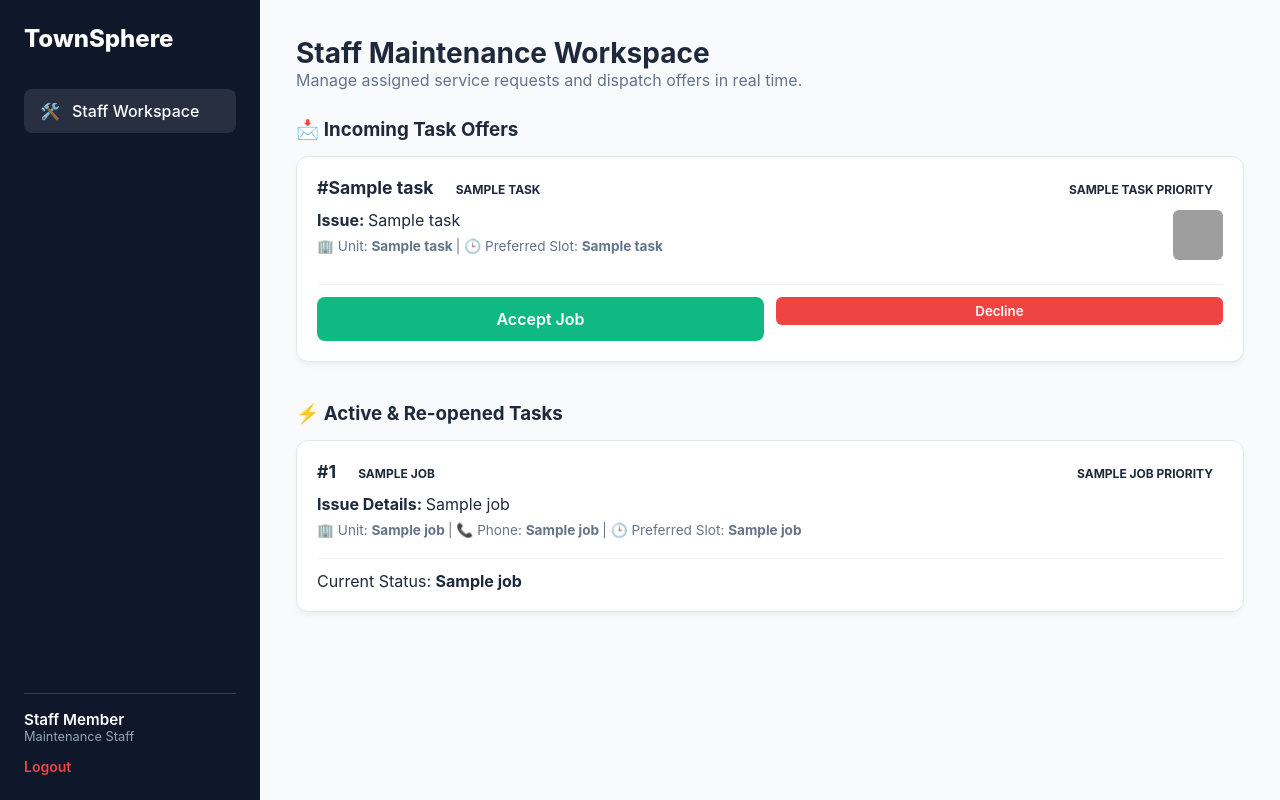
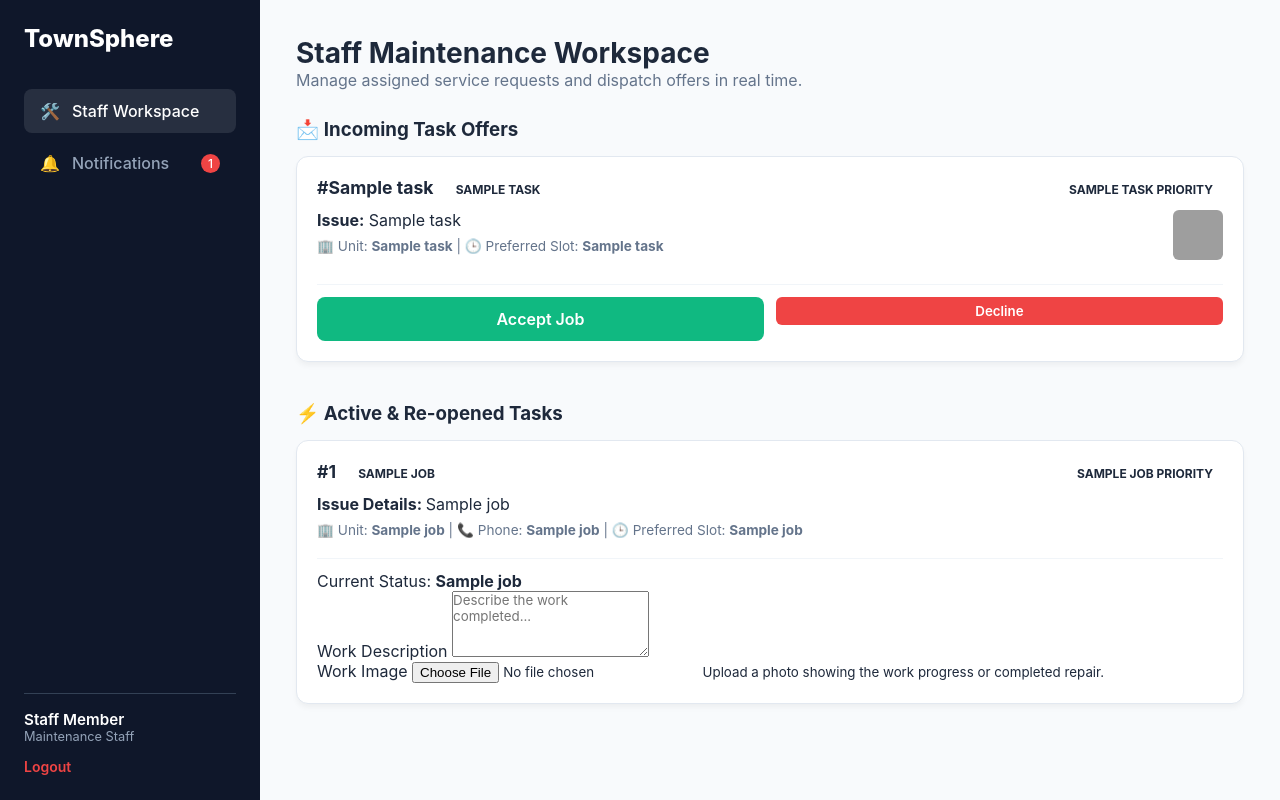
Before and after one commit to Kirthershni/TownSphere, a Flask app: template templates/staff_dashboard.html in a window 1280 px wide. Run offline with Flask 3, Linux system fonts and the light colour scheme; the template is opened without the code that fills it: most values are stand-ins (such as "Sample title", 1, 10 or a date in 2020); grey boxes are pictures that could not be loaded.

Commit message:
Refactor staff_dashboard.html for better layout
Updated staff dashboard layout and improved task display.

```diff
--- a/templates/staff_dashboard.html
+++ b/templates/staff_dashboard.html
@@ -3,6 +3,7 @@
 <head>
     <meta charset="UTF-8">
     <meta name="viewport" content="width=device-width, initial-scale=1.0">
+
     <title>TownSphere - Staff Workspace</title>
 
     <link rel="stylesheet"
@@ -14,6 +15,7 @@
 <!-- =========================================================
      FLASH MESSAGE
 ========================================================= -->
+
 {% with messages = get_flashed_messages(with_categories=true) %}
     {% if messages %}
         <div class="modal-overlay" id="flashModal">
@@ -51,12 +53,14 @@
 <!-- =========================================================
      DASHBOARD LAYOUT
 ========================================================= -->
+
 <div class="dashboard-layout">
 
 
     <!-- =====================================================
          SIDEBAR
     ====================================================== -->
+
     <aside class="sidebar">
 
         <div class="sidebar-brand">
@@ -68,10 +72,28 @@
             <li>
                 <a href="{{ url_for('staff_dashboard') }}"
                    class="active">
-
                     🛠️
                     <span>Staff Workspace</span>
+                </a>
+            </li>
 
+            <li>
+                <a href="{{ url_for('notifications') }}">
+                    🔔
+                    <span>Notifications</span>
+
+                    {% if unread_notification_count > 0 %}
+                        <span style="
+                            background: var(--danger);
+                            color: white;
+                            border-radius: 50%;
+                            padding: 2px 7px;
+                            font-size: 0.75rem;
+                            margin-left: auto;
+                        ">
+                            {{ unread_notification_count }}
+                        </span>
+                    {% endif %}
                 </a>
             </li>
 
@@ -79,6 +101,7 @@
 
 
         <!-- LOGGED-IN STAFF -->
+
         <div class="sidebar-user">
 
             <div class="user-name">
@@ -96,9 +119,7 @@
                    font-size: 0.875rem;
                    font-weight: 600;
                ">
-
                 Logout
-
             </a>
 
         </div>
@@ -109,10 +130,12 @@
     <!-- =====================================================
          MAIN CONTENT
     ====================================================== -->
+
     <main class="main-content">
 
 
         <!-- PAGE HEADER -->
+
         <div class="content-header">
 
             <h2>
@@ -127,9 +150,9 @@
 
 
         <!-- =================================================
-             SECTION 1
-             INCOMING TASK OFFERS
+             SECTION 1: INCOMING TASK OFFERS
         ================================================== -->
+
         <section style="margin-bottom: 40px;">
 
             <h3 style="
@@ -154,6 +177,7 @@
 
 
                             <!-- CARD HEADER -->
+
                             <div class="complaint-card-header">
 
                                 <div>
@@ -166,61 +190,46 @@
                                         {{ task[2] }}
                                     </span>
 
-
                                     {% if task[6] == 1 %}
-
                                         <span class="badge sos-badge">
                                             🚨 EMERGENCY SOS
                                         </span>
-
                                     {% endif %}
 
                                 </div>
 
-
                                 <div>
-
                                     <span class="badge {{ task[4] }}">
                                         {{ task[4] }} Priority
                                     </span>
-
                                 </div>
 
                             </div>
 
 
                             <!-- CARD BODY -->
+
                             <div class="complaint-card-body">
 
                                 <div class="complaint-details">
 
                                     <p class="description">
-
-                                        <strong>
-                                            Issue:
-                                        </strong>
-
+                                        <strong>Issue:</strong>
                                         {{ task[3] }}
-
                                     </p>
-
 
                                     <div class="meta-info">
 
                                         <span>
                                             🏢 Unit:
-                                            <strong>
-                                                {{ task[8] }}
-                                            </strong>
+                                            <strong>{{ task[8] }}</strong>
                                         </span>
 
                                         |
 
                                         <span>
                                             🕒 Preferred Slot:
-                                            <strong>
-                                                {{ task[5] }}
-                                            </strong>
+                                            <strong>{{ task[5] }}</strong>
                                         </span>
 
                                     </div>
@@ -228,7 +237,8 @@
                                 </div>
 
 
-                                <!-- IMAGE -->
+                                <!-- RESIDENT'S ORIGINAL IMAGE -->
+
                                 {% if task[7] %}
 
                                     <div class="complaint-image">
@@ -249,9 +259,8 @@
                             </div>
 
 
-                            <!-- =================================================
-                                 ACCEPT / REJECT
-                            ================================================== -->
+                            <!-- ACCEPT / REJECT -->
+
                             <div class="complaint-card-footer"
                                  style="
                                      display: flex;
@@ -260,6 +269,7 @@
 
 
                                 <!-- ACCEPT -->
+
                                 <form
                                     action="{{ url_for('worker_respond') }}"
                                     method="POST"
@@ -299,6 +309,7 @@
 
 
                                 <!-- REJECT -->
+
                                 <form
                                     action="{{ url_for('worker_respond') }}"
                                     method="POST"
@@ -350,9 +361,7 @@
                          color: var(--text-muted);
                          padding: 30px;
                      ">
-
                     No pending job offers right now.
-
                 </div>
 
             {% endif %}
@@ -362,9 +371,9 @@
 
 
         <!-- =================================================
-             SECTION 2
-             ACTIVE TASKS
+             SECTION 2: ACTIVE TASKS
         ================================================== -->
+
         <section>
 
             <h3 style="
@@ -389,6 +398,7 @@
 
 
                             <!-- CARD HEADER -->
+
                             <div class="complaint-card-header">
 
                                 <div>
@@ -438,6 +448,7 @@
 
 
                             <!-- CARD BODY -->
+
                             <div class="complaint-card-body">
 
                                 <div class="complaint-details">
@@ -457,27 +468,21 @@
 
                                         <span>
                                             🏢 Unit:
-                                            <strong>
-                                                {{ job[7] }}
-                                            </strong>
+                                            <strong>{{ job[7] }}</strong>
                                         </span>
 
                                         |
 
                                         <span>
                                             📞 Phone:
-                                            <strong>
-                                                {{ job[8] }}
-                                            </strong>
+                                            <strong>{{ job[8] }}</strong>
                                         </span>
 
                                         |
 
                                         <span>
                                             🕒 Preferred Slot:
-                                            <strong>
-                                                {{ job[5] }}
-                                            </strong>
+                                            <strong>{{ job[5] }}</strong>
                                         </span>
 
                                     </div>
@@ -488,32 +493,34 @@
 
 
                             <!-- =================================================
-                                 UPDATE STATUS
+                                 UPDATE STATUS AND WORK DETAILS
                             ================================================== -->
-                            <div class="complaint-card-footer"
-                                 style="
-                                     display: flex;
-                                     justify-content: space-between;
-                                     align-items: center;
-                                     gap: 10px;
-                                 ">
+
+                            <div class="complaint-card-footer task-update-footer">
 
 
-                                <span class="status-indicator-text">
+                                <!-- CURRENT STATUS -->
 
-                                    Current Status:
+                                <div class="task-current-status">
 
-                                    <strong>
-                                        {{ job[4] }}
-                                    </strong>
+                                    <span class="status-indicator-text">
+                                        Current Status:
+                                        <strong>{{ job[4] }}</strong>
+                                    </span>
 
-                                </span>
+                                </div>
 
 
+                                <!-- WORK UPDATE FORM -->
+
                                 <form
+                                    method="POST"
                                     action="{{ url_for('update_task_status') }}"
-                                    method="POST"
+                                    enctype="multipart/form-data"
+                                    class="task-update-form"
                                 >
+
+                                    <!-- COMPLAINT ID -->
 
                                     <input
                                         type="hidden"
@@ -521,6 +528,55 @@
                                         value="{{ job[0] }}"
                                     >
 
+
+                                    <!-- DESCRIPTION AND IMAGE -->
+
+                                    <div class="work-update-fields">
+
+
+                                        <!-- WORK DESCRIPTION -->
+
+                                        <div class="work-field">
+
+                                            <label for="work-description-{{ job[0] }}">
+                                                Work Description
+                                            </label>
+
+                                            <textarea
+                                                id="work-description-{{ job[0] }}"
+                                                name="description"
+                                                placeholder="Describe the work completed..."
+                                                rows="4"
+                                            ></textarea>
+
+                                        </div>
+
+
+                                        <!-- WORK IMAGE -->
+
+                                        <div class="work-field">
+
+                                            <label for="work-image-{{ job[0] }}">
+                                                Work Image
+                                            </label>
+
+                                            <input
+                                                type="file"
+                                                id="work-image-{{ job[0] }}"
+                                                name="work_image"
+                                                accept="image/png,image/jpeg,image/webp"
+                                            >
+
+                                            <small class="work-image-hint">
+                                                Upload a photo showing the work progress or completed repair.
+                                            </small>
+
+                                        </div>
+
+                                    </div>
+
+
+                                    <!-- STATUS BUTTONS -->
 
                                     {% if job[9] == 'Re-opened'
                                           or job[4] == 'Assigned' %}
@@ -533,7 +589,7 @@
 
                                         <button
                                             type="submit"
-                                            class="btn-primary"
+                                            class="btn-primary task-status-button"
                                         >
                                             Start / Re-start Work
                                         </button>
@@ -549,10 +605,7 @@
 
                                         <button
                                             type="submit"
-                                            class="btn-primary"
-                                            style="
-                                                background: var(--success);
-                                            "
+                                            class="btn-primary task-status-button task-complete-button"
                                         >
                                             Mark Job Completed
                                         </button>
@@ -578,9 +631,7 @@
                          color: var(--text-muted);
                          padding: 30px;
                      ">
-
                     You have no active ongoing jobs.
-
                 </div>
 
             {% endif %}
```
